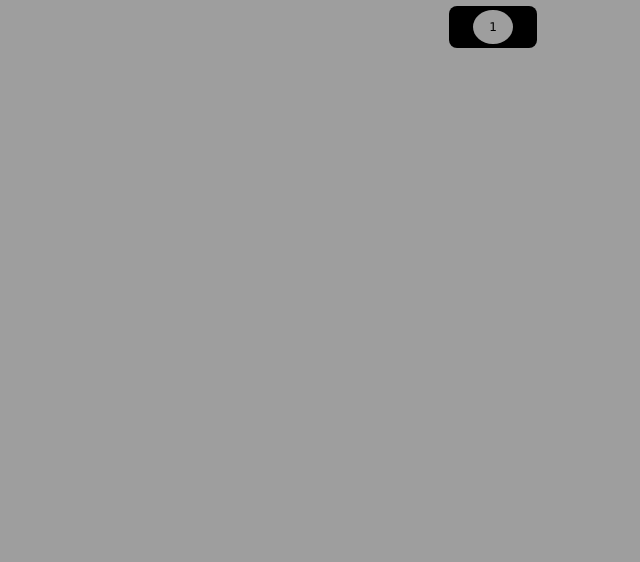
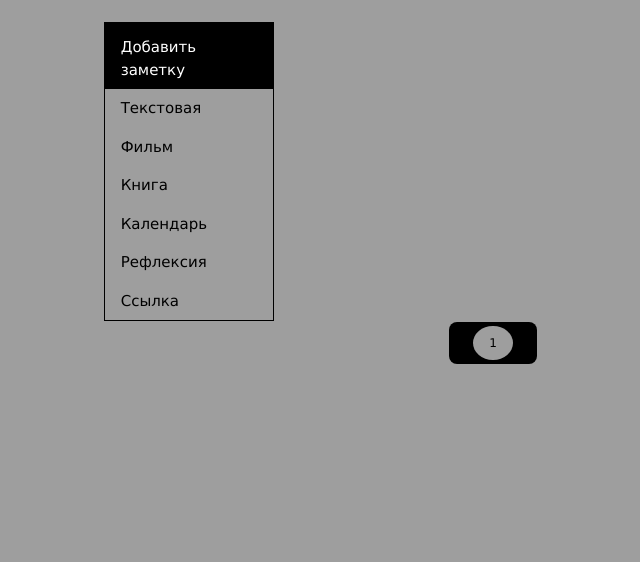
Before and after one commit to Stasolet/MoonOrganizer, a Django app: page /notes/ in a window 1280 px wide. Shown: the part 39-601 px from the top of the page, without its empty margins (147-787 px from the left). Run offline with Django 3.2, Linux system fonts and the light colour scheme; the visitor is signed in with stand-in values (Sample User, id 1); data that the repository does not hold is empty.

Commit message:
Refactor urls.py. Making buttons for one type view

```diff
--- a/core/templates/core/notes.html
+++ b/core/templates/core/notes.html
@@ -1,22 +1,34 @@
 {% extends 'base.html' %}
 {% block content %}
-<div class="w3-row">
+<div class="w3-row w3-container">
     <div class="w3-container w3-col m1 l2"></div>
     <div class="w3-col m10 l8 w3-center">
-        <div id="notes_list" class="w3-container w3-display-container">
+        <div id="notes_list" class="w3-cell-row">
             {% for n in page_obj %}
-                <div class="w3-col m5 l5 w3-topbar w3-border w3-border-black w3-margin">
-                    <a class="w3-container w3-button w3-black" href="{% url n.detail_url  pk=n.id %}">
-                        <h4 class="w3-container">{{ n.title }} </h4>
+                <div class="w3-col m5 l5 w3-topbar w3-border w3-border-black w3-margin w3-cell">
+                    <a class="w3-container w3-black w3-button" href="{% url n.detail_url  pk=n.id %}">
+                        <h4>{{ n.title }} </h4>
                     </a>
-                    <p>{{n.type_name}}</p>
-                    <p>{{n.created}}</p>
-                    <p>{{n.tags}}</p>
+                    <div>{{n.type_name}}</div>
+                    <div class="w3-cell-row w3-margin-top">
+                        <div class="w3-cell">{{n.created}}</div>
+                        <div class="w3-cell">{{n.tags}}</div>
+                    </div>
                 </div>
             {% endfor %}
         </div>
     </div>
-    <div class="w3-container w3-col sm1 l2"></div>
+    <div class="w3-container w3-col sm1 l2 w3-margin-top">
+        <div class="w3-bar-block w3-border w3-border-black w3-topbar">
+            <div class="w3-bar-item w3-black">Добавить заметку</div>
+            <a href="{% url 'core:textnote_create' %}" class="w3-bar-item w3-button w3-hover-black">Текстовая</a>
+            <a href="{% url 'core:filmnote_create' %}" class="w3-bar-item w3-button w3-hover-black">Фильм</a>
+            <a href="{% url 'core:booknote_create' %}" class="w3-bar-item w3-button w3-hover-black">Книга</a>
+            <a href="{% url 'core:calendarnote_create' %}" class="w3-bar-item w3-button w3-hover-black">Календарь</a>
+            <a href="{% url 'core:reflectionnote_create' %}" class="w3-bar-item w3-button w3-hover-black">Рефлексия</a>
+            <a href="{% url 'core:linknote_create' %}" class="w3-bar-item w3-button w3-hover-black">Ссылка</a>
+        </div>
+    </div>
 </div>
 <div class="w3-center">
     <div class="w3-bar w3-center w3-padding-small w3-round-large w3-black w3-small">
--- a/core/urls.py
+++ b/core/urls.py
@@ -1,9 +1,9 @@
 from django.urls import path, include
-from django.contrib.auth.views import LoginView, LogoutView, PasswordChangeView, PasswordResetView
-
-from .views import index, world_news, MoonNewsListView, NotesListView, profile,\
+from django.contrib.auth.views import LoginView, LogoutView, PasswordChangeView
+from .views import index, world_news, MoonNewsListView, NotesListView,\
+    profile, RegistrationUser,\
     DetailTextNote, DetailLinkNote, DetailBookNote, DetailFilmNote, DetailReflectionNote, DetailCalendarNote,\
-    TextNoteAdd, RegistrationUser, FilmNoteAdd, BookNoteAdd, CalendarNoteAdd, ReflectionNoteAdd, LinkNoteAdd,\
+    TextNoteAdd, FilmNoteAdd, BookNoteAdd, CalendarNoteAdd, ReflectionNoteAdd, LinkNoteAdd,\
     TextNoteChange, LinkNoteChange, FilmNoteChange, BookNoteChange, ReflectionNoteChange, CalendarNoteChange,\
     TextNoteDelete, LinkNoteDelete, FilmNoteDelete, BookNoteDelete, ReflectionNoteDelete, CalendarNoteDelete
 
--- a/templates/base.html
+++ b/templates/base.html
@@ -14,12 +14,12 @@
             <div class="w3-dropdown-hover w3-bar-block" >
                 <a class="w3-button" href="{% url 'core:notes' %}">Заметки</a>
                 <div class="w3-dropdown-content w3-black">
-                    <a href="{% url 'core:textnote_create' %}" class="w3-bar-item w3-button">Текстовые</a>
-                    <a href="{% url 'core:filmnote_create' %}" class="w3-bar-item w3-button">Фильмы</a>
-                    <a href="{% url 'core:booknote_create' %}" class="w3-bar-item w3-button">Книги</a>
-                    <a href="{% url 'core:calendarnote_create' %}" class="w3-bar-item w3-button">Календарь</a>
-                    <a href="{% url 'core:reflectionnote_create' %}" class="w3-bar-item w3-button">Рефлексия</a>
-                    <a href="{% url 'core:linknote_create' %}" class="w3-bar-item w3-button">Ссылки</a>
+                    <a href="{% url 'core:notes' %}?notetype=text" class="w3-bar-item w3-button">Текстовые</a>
+                    <a href="{% url 'core:notes' %}?notetype=film" class="w3-bar-item w3-button">Фильмы</a>
+                    <a href="{% url 'core:notes' %}?notetype=book" class="w3-bar-item w3-button">Книги</a>
+                    <a href="{% url 'core:notes' %}?notetype=calendar" class="w3-bar-item w3-button">Календарные</a>
+                    <a href="{% url 'core:notes' %}?notetype=reflection" class="w3-bar-item w3-button">Рефлексии</a>
+                    <a href="{% url 'core:notes' %}?notetype=link" class="w3-bar-item w3-button">Ссылки</a>
                 </div>
             </div>
             {%if user.is_authenticated%}
@@ -34,9 +34,9 @@
             {% endif %}
         </nav>
     </div>
+    <br>
+    <br>
     <div id="content w3-row" class="w3-container" style="min-height: calc(100vh - 150px);">
-        <br>
-        <br>
         {% block content %}{% endblock content %}
     </div>
     <div class="w3-display-container w3-black w3-col" id="footer" style="height: 150px;">
```
